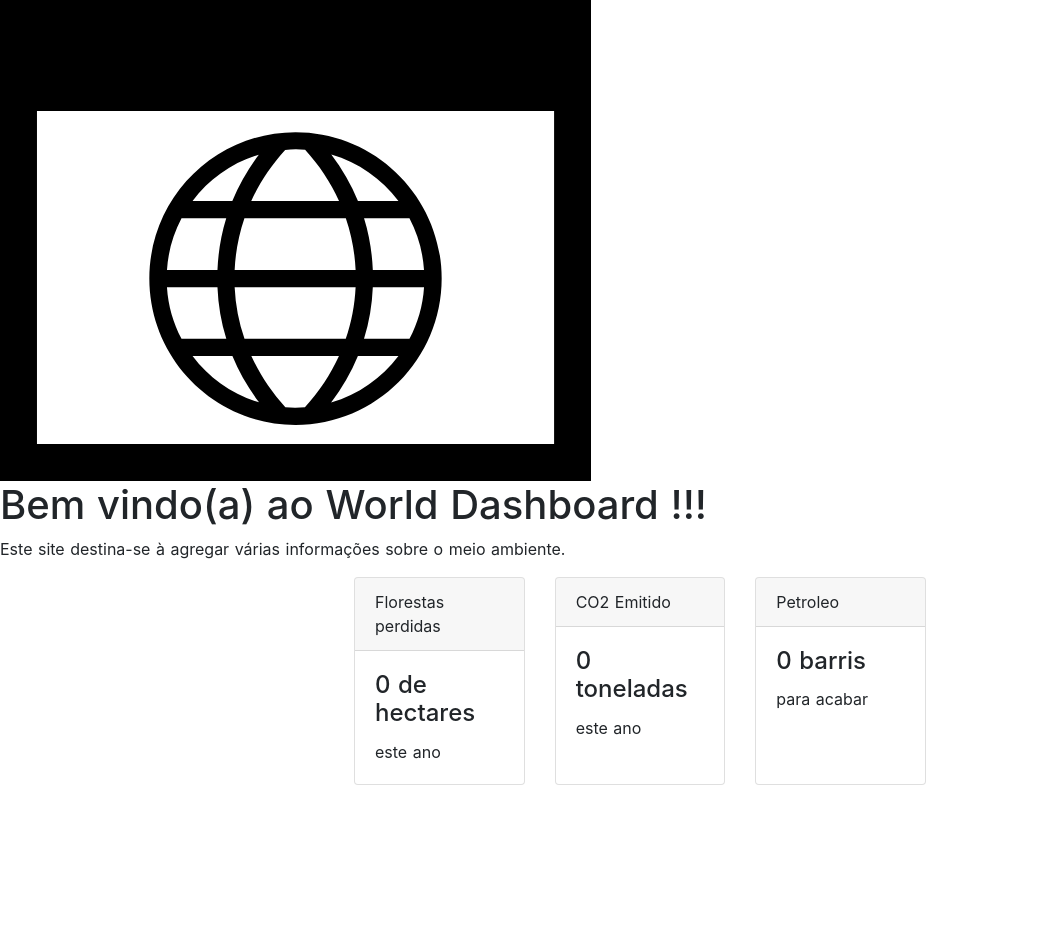
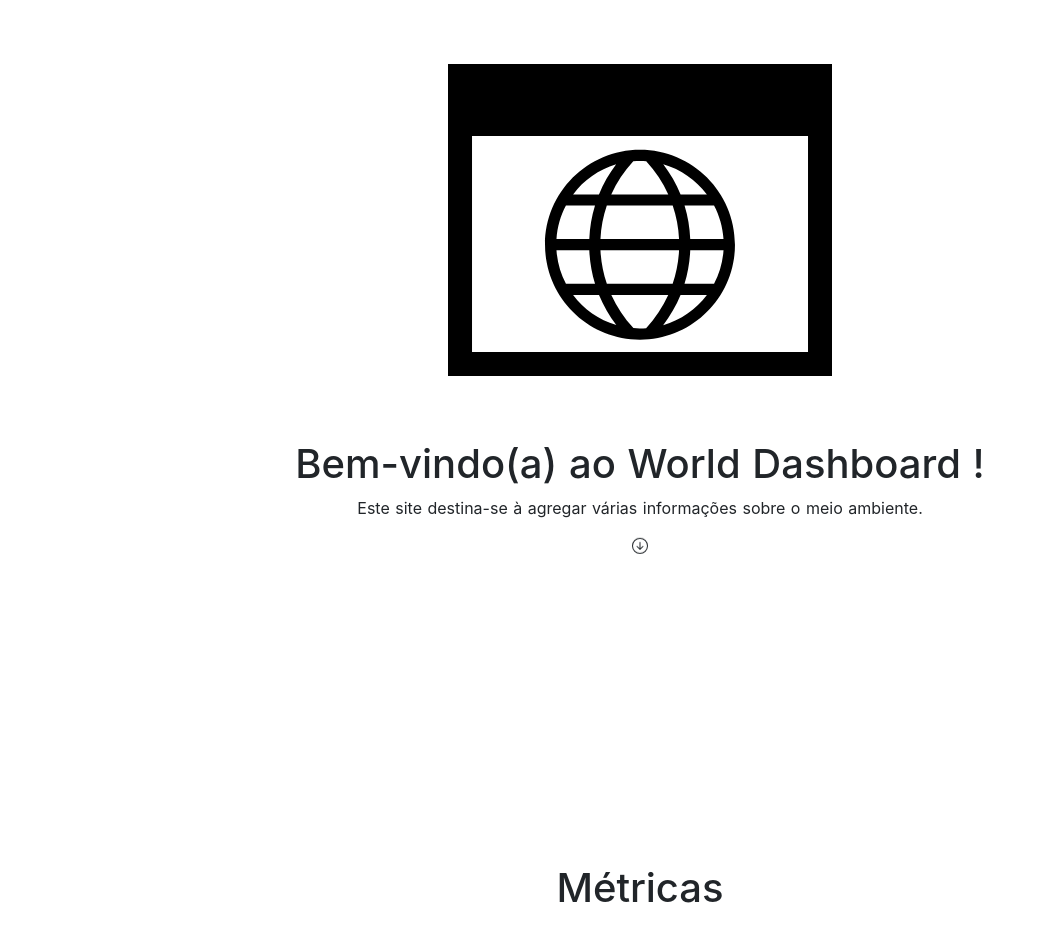
Before and after one commit to ComicShrimp/webscraping-fastapi-celery, a Nuxt app: page / in a window 1280 px wide. Shown: the top 937 px of the page, without its empty margins (0-1045 px from the left). Before the commit the page ends 800 px from the top, so only its background shows below. Built offline with nearby package versions, Linux system fonts and the light colour scheme.

Commit message:
feat: muda o alinhamento da página inicial

```diff
--- a/client/pages/index.vue
+++ b/client/pages/index.vue
@@ -1,10 +1,14 @@
 <template>
   <div class="content">
-    <img src="../assets/Logo.svg" alt="World Dashboard logo" />
-    <h1>Bem vindo(a) ao World Dashboard !!!</h1>
-    <div class="content">
+    <div class="inicio">
+      <img id="logo" src="../assets/Logo.svg" alt="World Dashboard logo" />
+      <h1>Bem-vindo(a) ao World Dashboard !</h1>
       <p>Este site destina-se à agregar várias informações sobre o meio ambiente.</p>
+      <b-icon icon="arrow-down-circle" animation="cylon-vertical"></b-icon>
     </div>
+    <section id="metricas" class="info-header">
+      <h1 class="titulo">Métricas</h1>
+    </section>
     <div class="cards">
       <b-card-group deck>
         <b-card header="Florestas perdidas">
@@ -25,6 +29,8 @@
 </template>
 
 <script lang="js">
+import { BootstrapVue, BootstrapVueIcons } from 'bootstrap-vue'
+
 export default {
     data(){
         return {
@@ -47,9 +53,25 @@ export default {
 
 <style>
 .cards {
-  display: flex;
   align-items: center;
-  width: 100%;
+  margin: 2% 5% 5% 5%;
   justify-content: center;
 }
+
+.inicio {
+  align-items: center;
+  justify-content: center;
+  text-align: center;
+  height: 100vh;
+  margin: 5% 0% 0% 0%;
+}
+
+.titulo {
+  text-align: center;
+}
+
+#logo {
+  width: 30%;
+  margin: 0% 0% 5% 0%;
+}
 </style>
--- a/nuxt.config.js
+++ b/nuxt.config.js
@@ -44,6 +44,10 @@ export default {
     "bootstrap-vue/nuxt",
   ],
 
+  bootstrapVue: {
+    icons: true,
+  },
+
   // Axios module configuration: https://go.nuxtjs.dev/config-axios
   axios: {},
 
```
